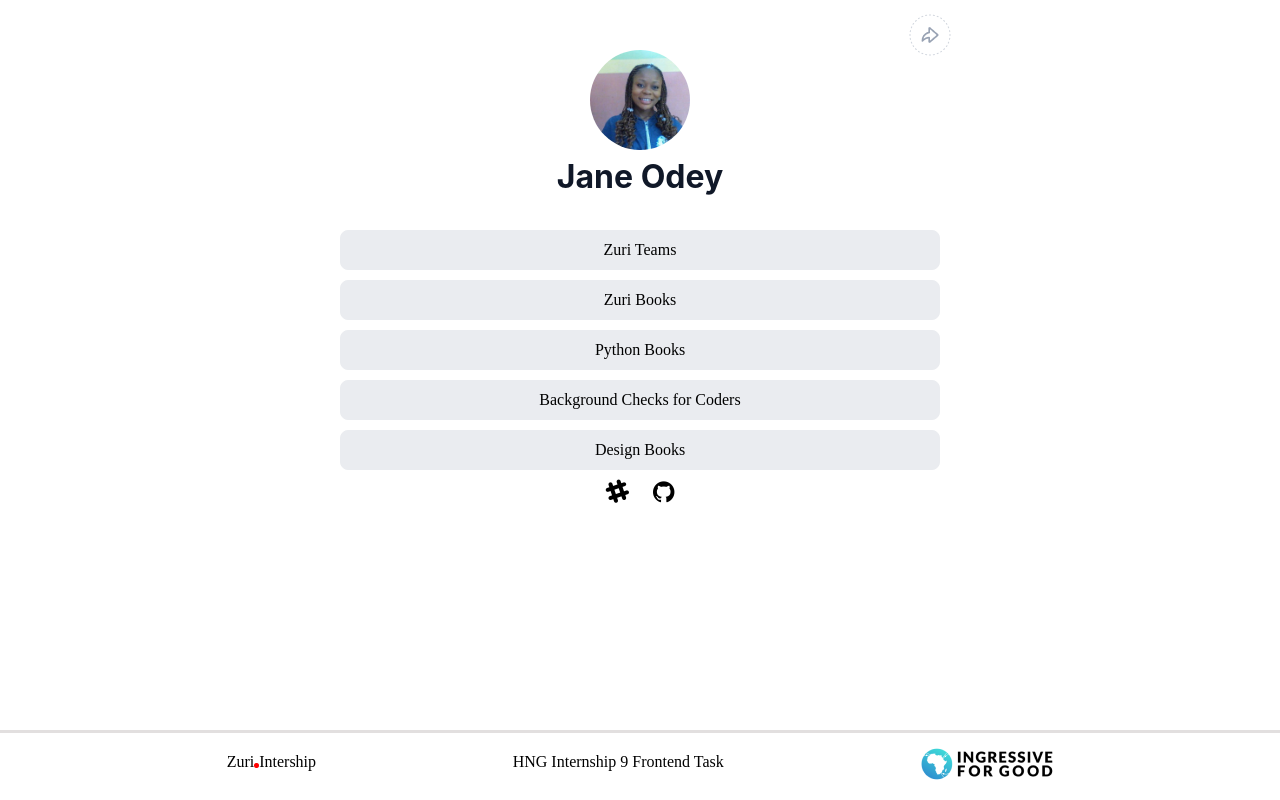
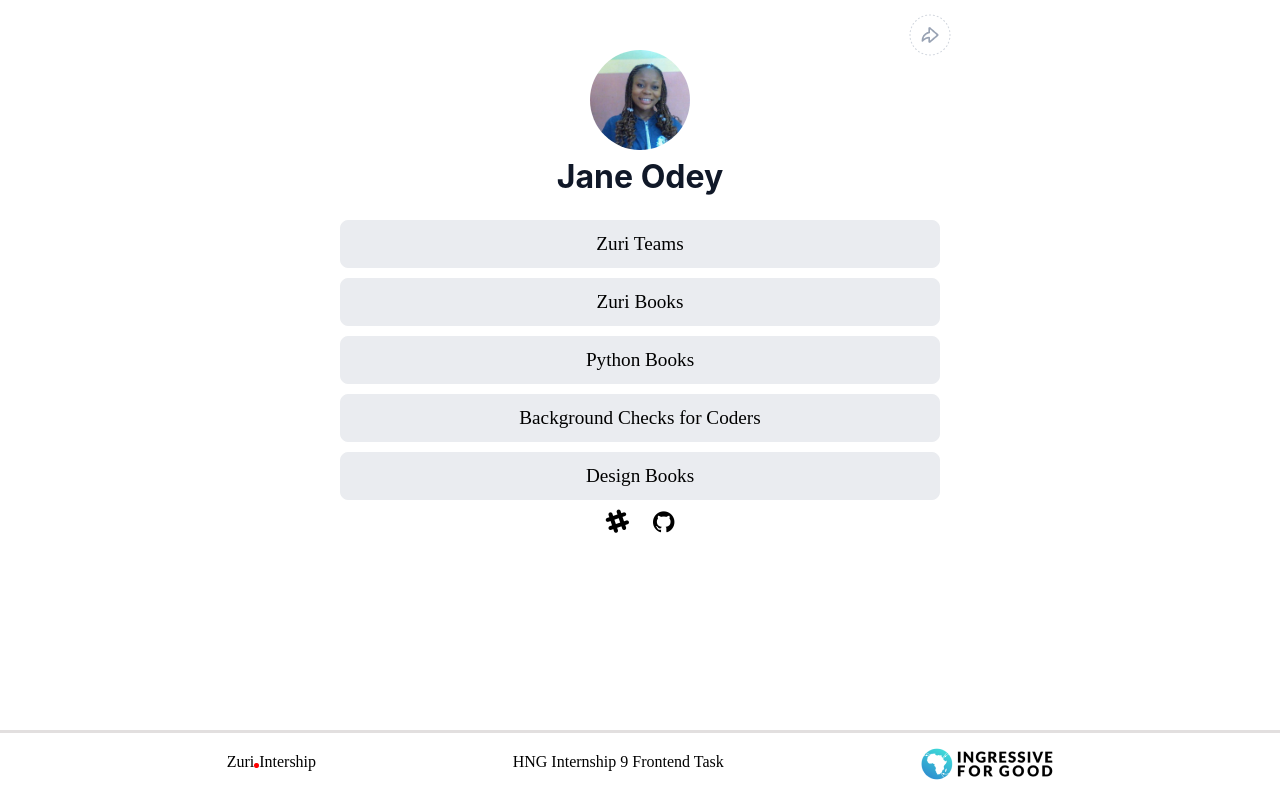
Before and after one commit to janeodey/task-one, a React (Create React App) app: page / in a window 1280 px wide. Built offline with nearby package versions, Linux system fonts and the light colour scheme.

Commit message:
added more styling

```diff
--- a/src/index.css
+++ b/src/index.css
@@ -73,7 +73,6 @@
     text-align: center;
     justify-content: center;
     height: auto;
-    padding: 10px;
 }
 ul{
     list-style-type: none;
@@ -84,17 +83,23 @@
     border: 1px solid #EAECF0;
     border-radius: 8px;
     margin-top: 10px;
-    padding: 10px;
+    padding: 12px;
 }
 a{
     text-decoration: none;
     color: var(--DARKCOLOR);
-    font-size: 1rem;
+    font-size: 1.2rem;
+
+}
+.links li:hover{
+    box-shadow: 3px 2px 6px #ced2da;
+    cursor: pointer;
 }
 
 /* ----- LINKS ----- */
 .slack{
     text-align: center;
+    margin-top: 10px;
 }
 .fa-slack, .fa-github, .fa-share{
     font-size: 25px;
@@ -121,7 +126,7 @@
 }
 
 /* ----- MEDIA QUERY ----- */
-@media screen and (max-width:568px){
+@media screen and (max-width:760px){
     ul{
         min-width: 0
     }
```
